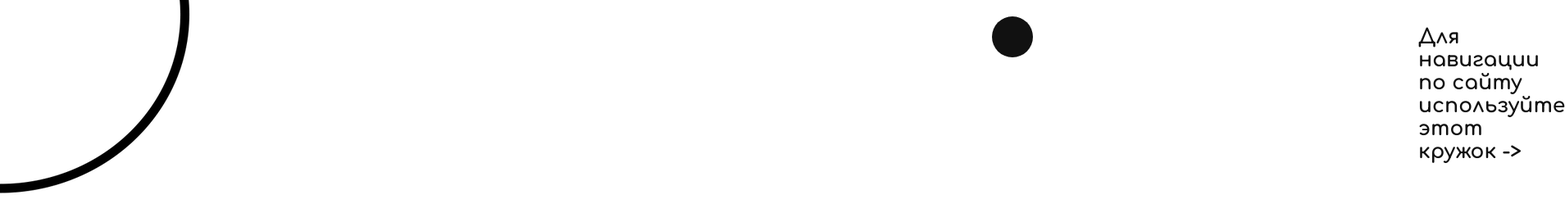
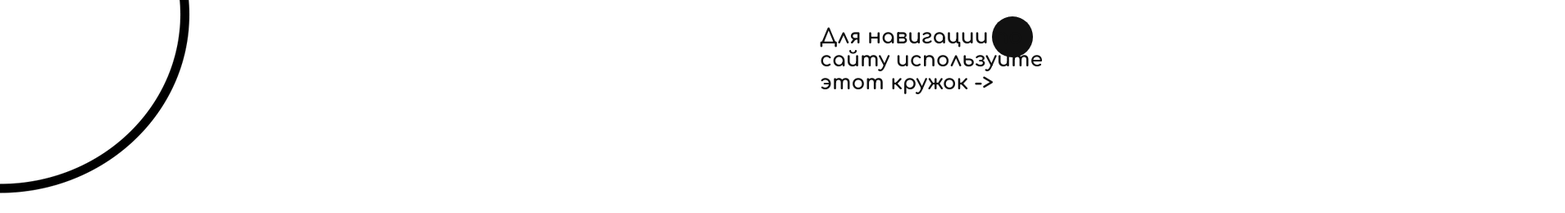
Before and after one commit to SSSSOND/ex2, a plain HTML site: page index.html in a window 1280 px wide. Shown: the top 260 px of the page at 82% size, 1909 px wide, since content can reach past the window. Drawn offline with Linux system fonts and the light colour scheme.

Commit message:
style.css

```diff
--- a/style.css
+++ b/style.css
@@ -475,7 +475,7 @@ input[type="checkbox"] {
     margin-top: 13px;
     color: rgb(17, 17, 17);
     cursor: default;
-    margin-left: 1730px;
+    margin-left: 1000px;
     animation: texxt 1.7s alternate;
 }
 
```
